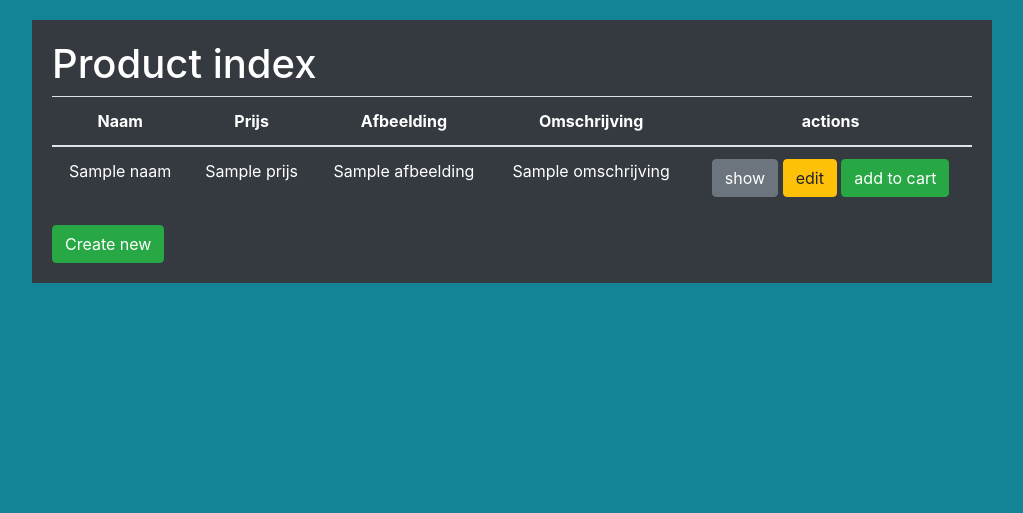
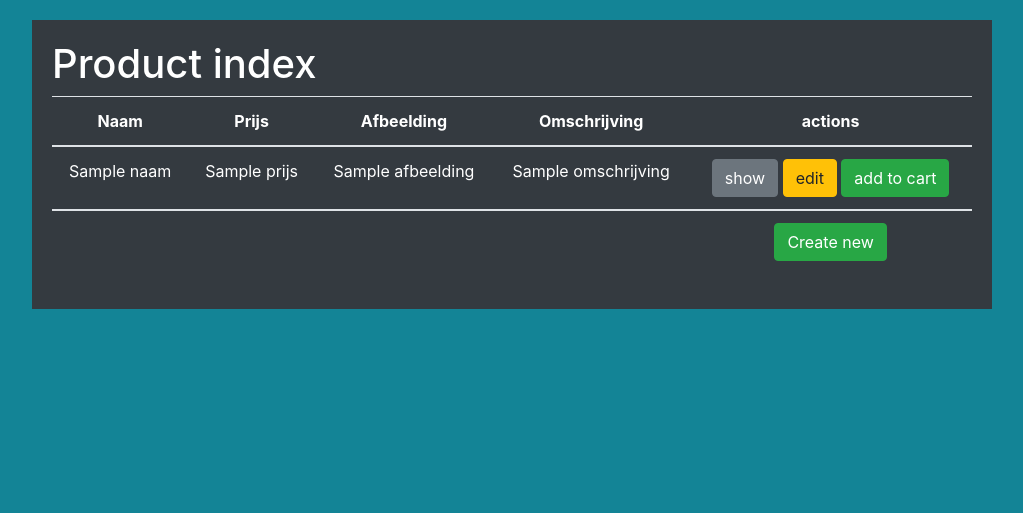
Before and after one commit to Laurens21/Shopping-Cart, a Symfony app: template templates/product/index.html.twig in a window 1280 px wide. Shown: the part 56-569 px from the top of the page, without its empty margins (128-1151 px from the left). Run offline with Twig, Linux system fonts and the light colour scheme; the template is opened without the code that fills it: most values are stand-ins (such as "Sample title", 1, 10 or a date in 2020); some libraries are stand-ins or nearby versions.

Commit message:
new changes

```diff
--- a/templates/product/_delete_form.html.twig
+++ b/templates/product/_delete_form.html.twig
@@ -1,5 +1,5 @@
 <form method="post" action="{{ path('product_delete', {'id': product.id}) }}" onsubmit="return confirm('Are you sure you want to delete this item?');">
     <input type="hidden" name="_method" value="DELETE">
     <input type="hidden" name="_token" value="{{ csrf_token('delete' ~ product.id) }}">
-    <button class="btn">Delete</button>
+    <button class="btn btn-danger">Delete</button>
 </form>
--- a/templates/product/_form.html.twig
+++ b/templates/product/_form.html.twig
@@ -1,4 +1,4 @@
 {{ form_start(form) }}
     {{ form_widget(form) }}
-    <button class="btn">{{ button_label|default('Save') }}</button>
+    <button class="btn btn-success">{{ button_label|default('Save') }}</button>
 {{ form_end(form) }}
--- a/templates/product/edit.html.twig
+++ b/templates/product/edit.html.twig
@@ -7,7 +7,7 @@
 
     {{ include('product/_form.html.twig', {'button_label': 'Update'}) }}
 
-    <a href="{{ path('product_index') }}">back to list</a>
+    <a class="btn btn-primary" href="{{ path('product_index') }}">back to list</a>
 
     {{ include('product/_delete_form.html.twig') }}
 {% endblock %}
--- a/templates/product/index.html.twig
+++ b/templates/product/index.html.twig
@@ -35,11 +35,15 @@
             </tr>
         {% else %}
             <tr>
-                <td colspan="6">no records found</td>
+                <td colspan="6"><a class="btn btn-success" href="{{ path('product_new') }}">Create new</a></td>
             </tr>
         {% endfor %}
         </tbody>
+        {% if products != null %}
+            <td colspan="4"></td>
+            <td colspan="1">
+                <a class="btn btn-success" href="{{ path('product_new') }}">Create new</a>
+            </td>
+        {% endif %}
     </table>
-
-    <a class="btn btn-success" href="{{ path('product_new') }}">Create new</a>
 {% endblock %}
--- a/templates/product/new.html.twig
+++ b/templates/product/new.html.twig
@@ -7,5 +7,5 @@
 
     {{ include('product/_form.html.twig') }}
 
-    <a href="{{ path('product_index') }}">back to list</a>
+    <a class="btn btn-primary" href="{{ path('product_index') }}">back to list</a>
 {% endblock %}
```
